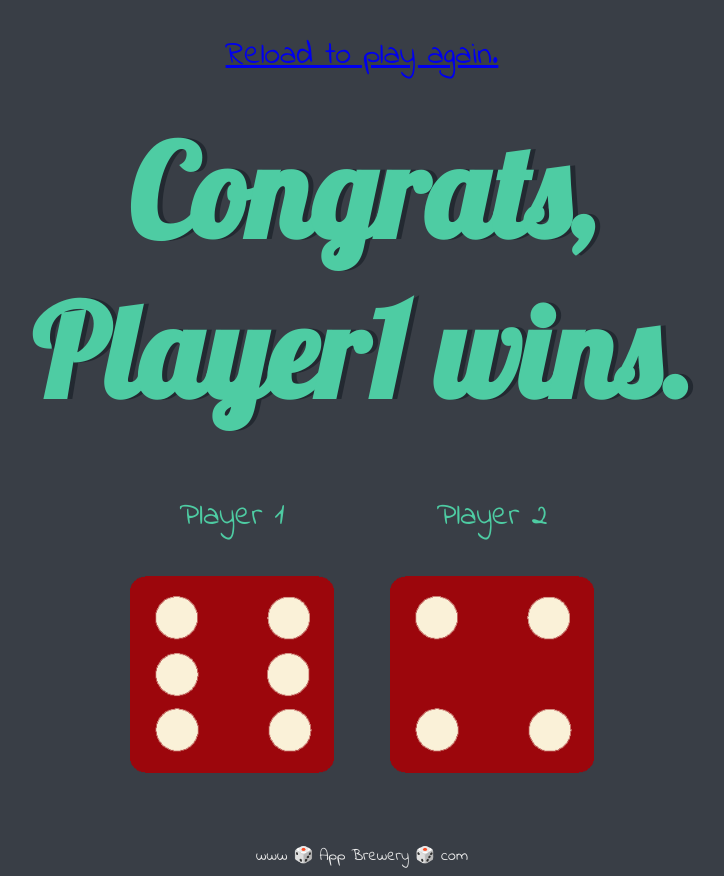
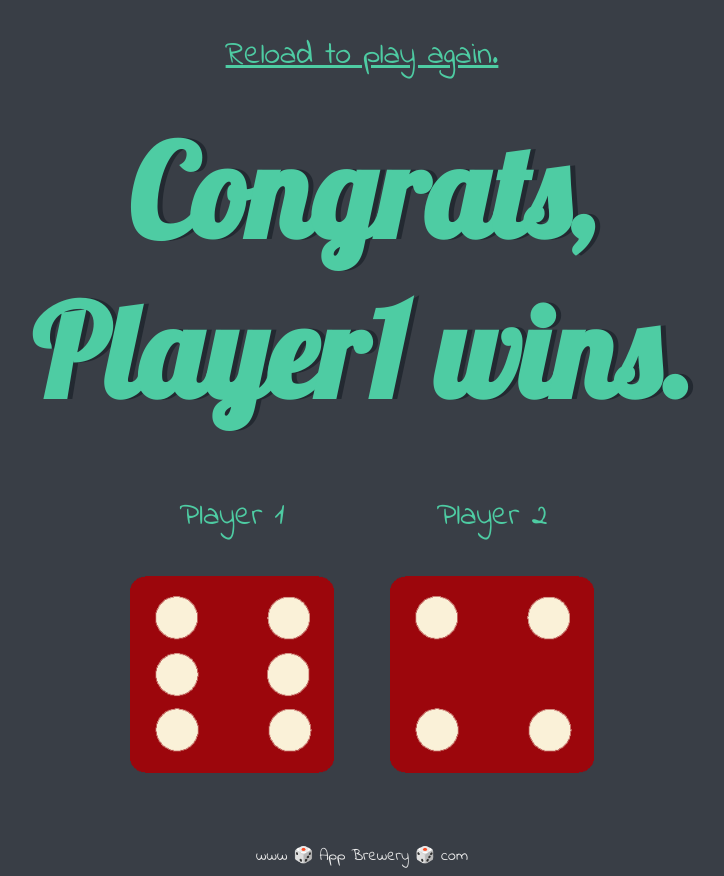
Before and after one commit to iprakritip/Dice-Game-Challenge, a plain HTML site: page index.html in a window 1280 px wide. Shown: the whole page, without its empty margins (278-1002 px from the left). Drawn offline with Linux system fonts and the light colour scheme.

Commit message:
Add files via upload

```diff
--- a/styles.css
+++ b/styles.css
@@ -13,7 +13,9 @@
 body {
   background-color: #393E46;
 }
-
+.container p a{
+  color: #4ECCA3;
+}
 h1 {
   margin: 30px;
   font-family: 'Lobster', cursive;
```
